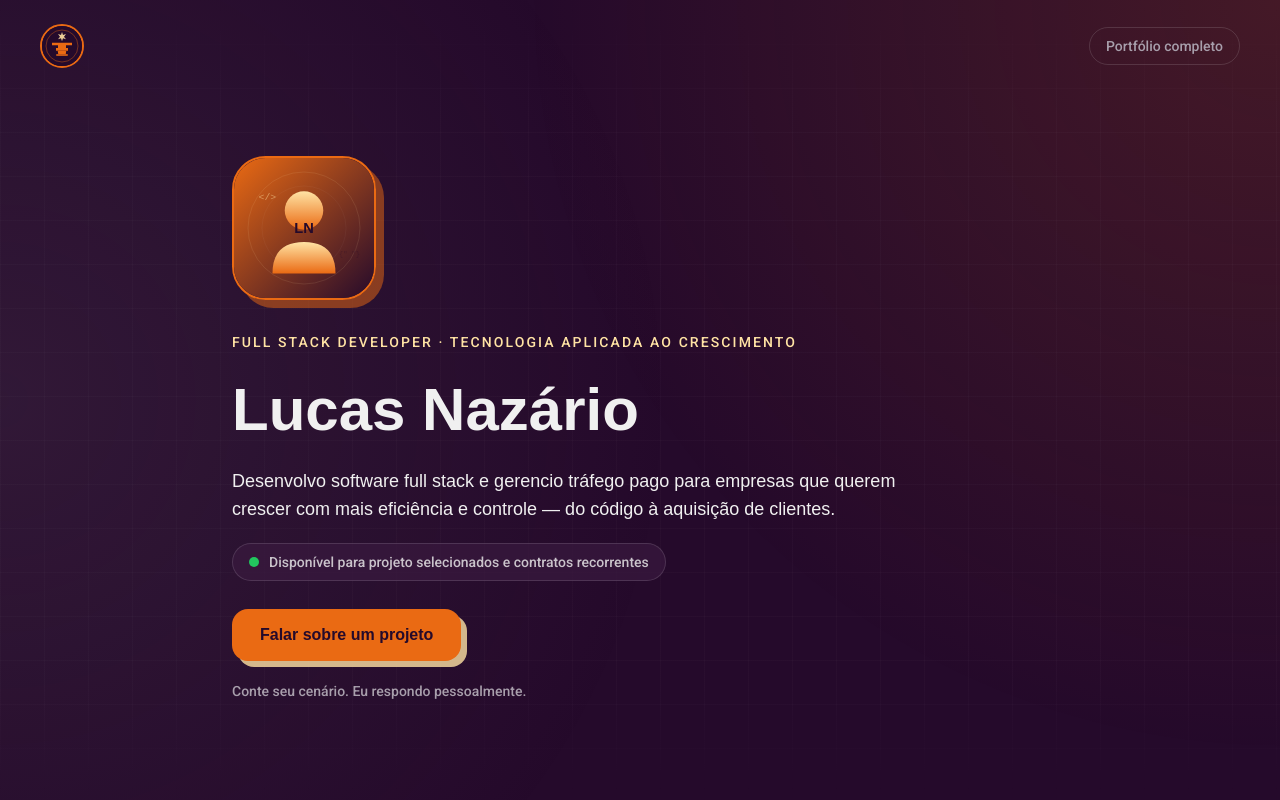
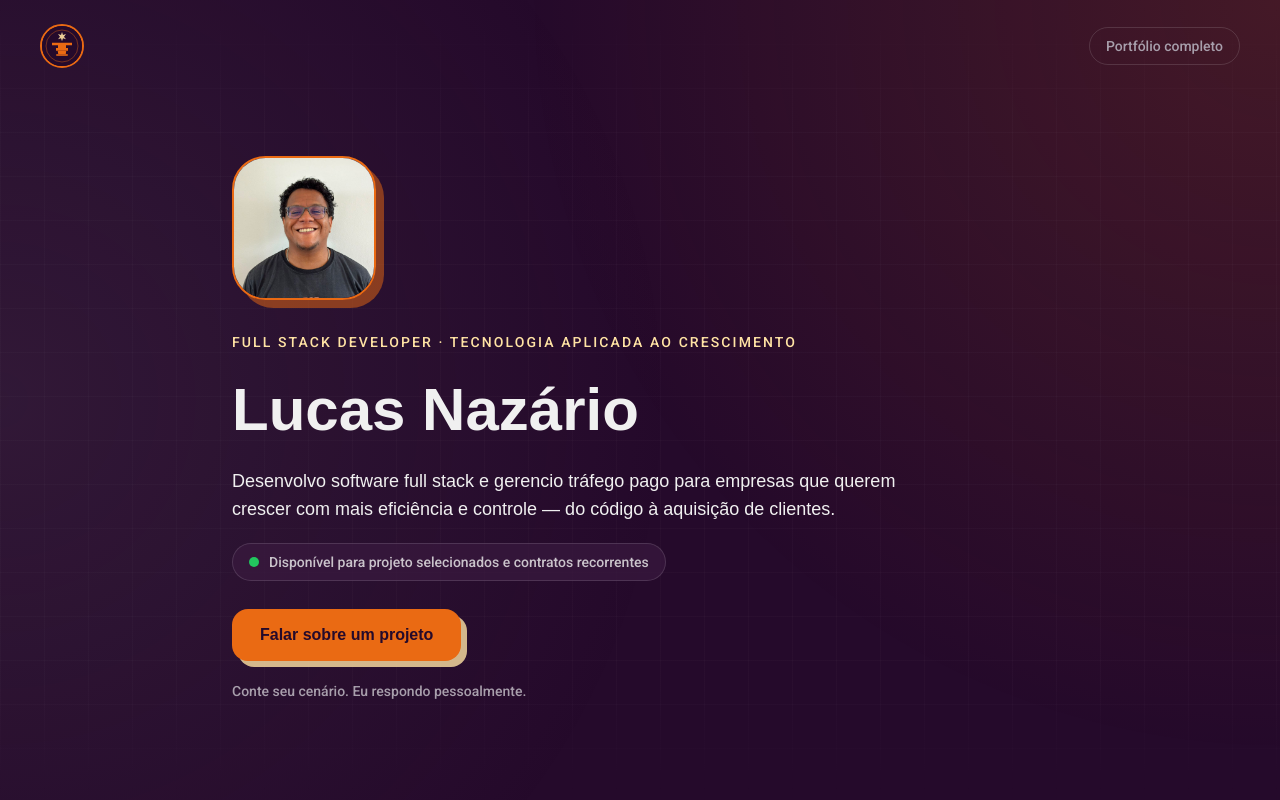
Before and after one commit to lucasnaza1/MeuPortfolio, a React (Vite) app: page /bio in a window 1280 px wide. Shown: the top 800 px of the page. Built offline with nearby package versions, Linux system fonts and the light colour scheme; a web font is replaced by a local one.

Commit message:
feat: usa foto real de perfil no portfolio e na bio
- About.tsx: corrige caminho para Foto-Perfil-LucasNazario-Linkedin.jpeg
- BioPage: usa profile.jpeg (foto real) no hero
- public/bio-assets/profile.jpeg adicionada

```diff
--- a/src/components/BioPage.tsx
+++ b/src/components/BioPage.tsx
@@ -147,7 +147,7 @@ const BioPage = () => {
               style={{ boxShadow: '8px 8px 0px 0px rgba(234,106,19,0.5)' }}
             >
               <img
-                src="/bio-assets/profile.svg"
+                src="/bio-assets/profile.jpeg"
                 alt={bio.title}
                 className="w-full h-full object-cover"
               />
```
Also changed, not shown: src/components/About.tsx (+1 -1 lines), public/bio-assets/profile.jpeg (added), src/assets/Foto-Perfil-LucasNazario-Linkedin.jpeg (added).
